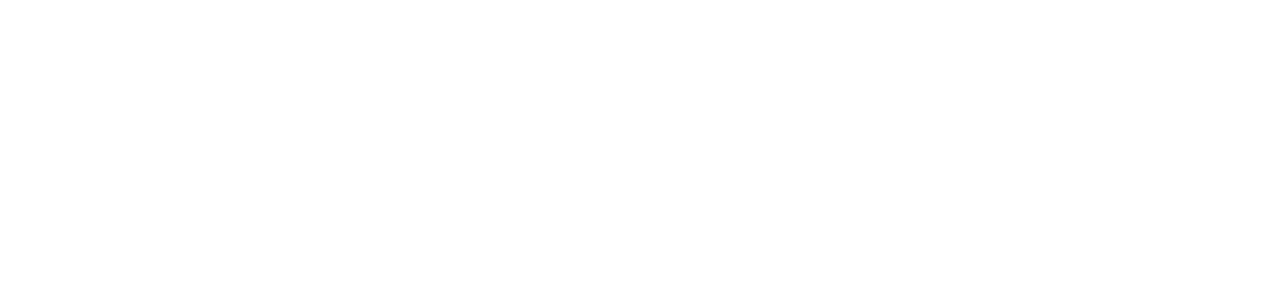
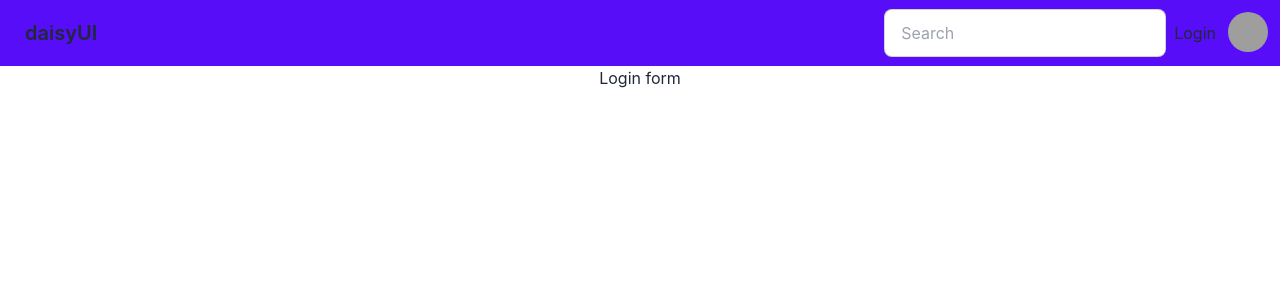
Before and after one commit to AdanAnnaba/assignment12, a React (Create React App) app: page /login in a window 1280 px wide. Before the commit this address had no page. Shown: the top 300 px of the page. Built offline with nearby package versions, Linux system fonts and the light colour scheme; grey boxes are pictures that could not be loaded.

Commit message:
Set Route

```diff
--- a/src/App.js
+++ b/src/App.js
@@ -1,12 +1,16 @@
 import { Routes , Route} from 'react-router-dom';
 import './App.css';
+import Header from './Pages/Home/Header';
 import Home from './Pages/Home/Home';
+import Login from './Pages/Home/Login';
 
 function App() {
   return (
     <div className="App">
+      <Header></Header>
       <Routes>
         <Route path='/' element={<Home></Home>}></Route>
+        <Route path='/login' element={<Login></Login>}></Route>
       </Routes>
     </div>
   );
--- a/src/Pages/Home/Header.js
+++ b/src/Pages/Home/Header.js
@@ -1,6 +1,9 @@
 import React from 'react';
+import { Link } from 'react-router-dom';
+
 
 const Header = () => {
+
     return (
         <div class="navbar bg-primary">
   <div class="flex-1">
@@ -10,6 +13,9 @@
     <div class="form-control">
       <input type="text" placeholder="Search" class="input input-bordered" />
     </div>
+    <ul>
+        <li><Link to='/login'>Login</Link></li>
+      </ul>
     <div class="dropdown dropdown-end">
       <label tabindex="0" class="btn btn-ghost btn-circle avatar">
         <div class="w-10 rounded-full">
@@ -17,13 +23,6 @@
         </div>
       </label>
       <ul tabindex="0" class="mt-3 p-2 shadow menu menu-compact dropdown-content bg-base-100 rounded-box w-52">
-        <li>
-          <a class="justify-between">
-            Profile
-            <span class="badge">New</span>
-          </a>
-        </li>
-        <li><a>Settings</a></li>
         <li><a>Logout</a></li>
       </ul>
     </div>
--- a/src/Pages/Home/Home.js
+++ b/src/Pages/Home/Home.js
@@ -4,7 +4,7 @@
 const Home = () => {
     return (
         <div>
-            <Header></Header>
+           <h1>This is home.</h1>
         </div>
     );
 };
--- /dev/null
+++ b/src/Pages/Home/Login.js
@@ -0,0 +1,11 @@
+import React from 'react';
+
+const Login = () => {
+    return (
+        <div>
+            <h1>Login form</h1>
+        </div>
+    );
+};
+
+export default Login;
```
